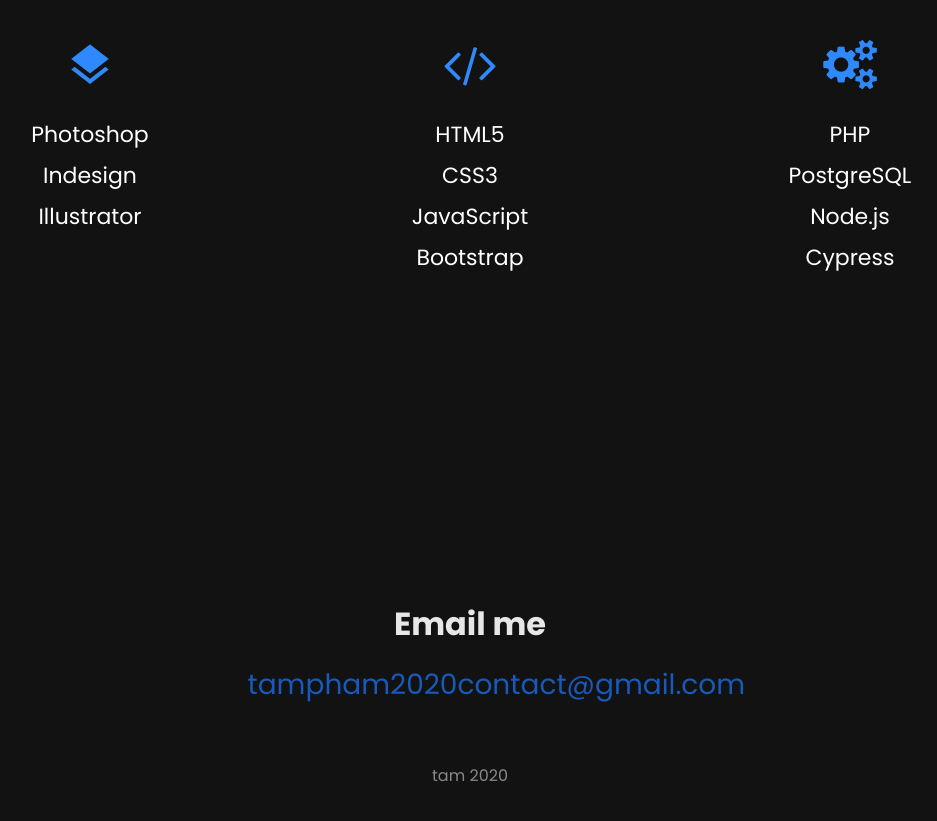
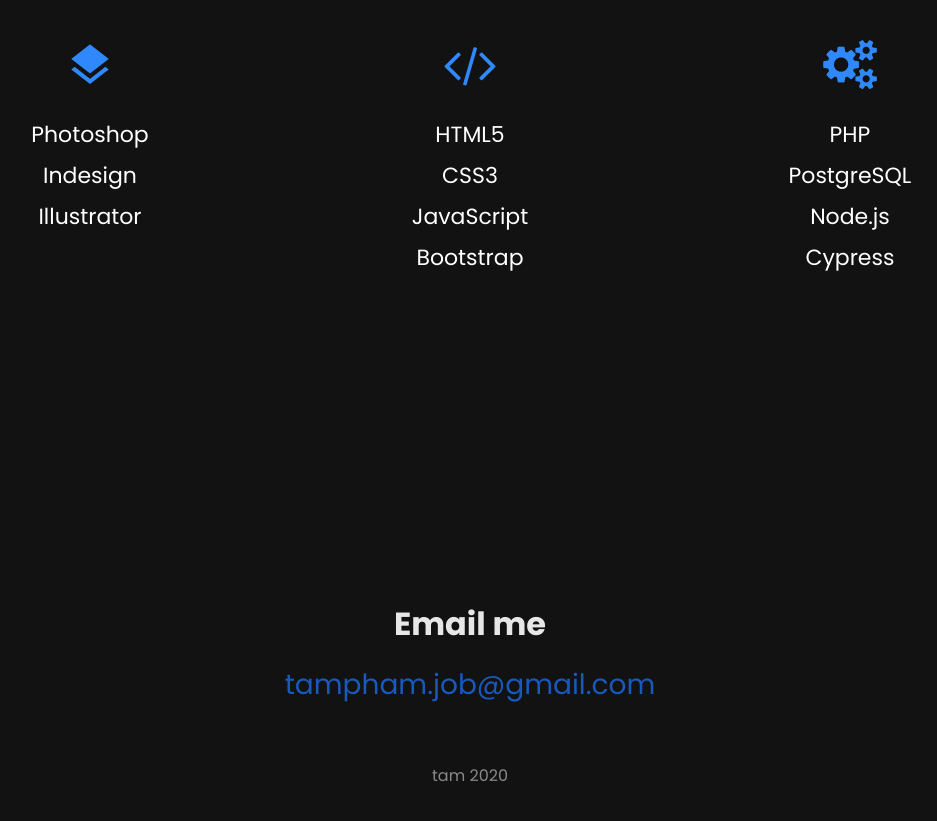
Before and after one commit to anne02550/portfolio, a website: page public/html/index.html in a window 1280 px wide. Shown: the part 4187-5008 px from the top of the page, without its empty margins (170-1107 px from the left). Drawn offline with Linux system fonts and the light colour scheme; some packages are replaced by stand-ins of ours; files that its build step writes are made by us from their sources; no server answers; files whose address does not match are found by name; a web font is replaced by a local one.

Commit message:
Updated email

```diff
--- a/public/html/index.html
+++ b/public/html/index.html
@@ -49,7 +49,7 @@
 
                 <li><a href="portfolio"><span><small>03</small>Portfolio</span></a></li>
 
-                <li><a href="mailto:tampham2020contact@gmail.com" target="_blank"><span><small>04</small>Contact</span></a></li>
+                <li><a href="mailto:tampham.job@gmail.com" target="_blank"><span><small>04</small>Contact</span></a></li>
               </ul>
 
             </div>
@@ -241,7 +241,7 @@
             <div class="col-md-5 text-center">
               <div class="ftco-footer-widget">
                 <h2 class="mb-3">Email me</h2>
-                <p class="h3 email"><a href="mailto:tampham2020contact@gmail.com" target="_blank" style="color: rgb(24, 89, 187);">tampham2020contact@gmail.com</a></p>
+                <p class="h3 email"><a href="mailto:tampham.job@gmail.com" target="_blank" style="color: rgb(24, 89, 187);">tampham.job@gmail.com</a></p>
               </div>
 
             </div>
```
Also changed, not shown: public/html/portfolio.html (+2 -2 lines), public/html/resume.html (+2 -2 lines).
